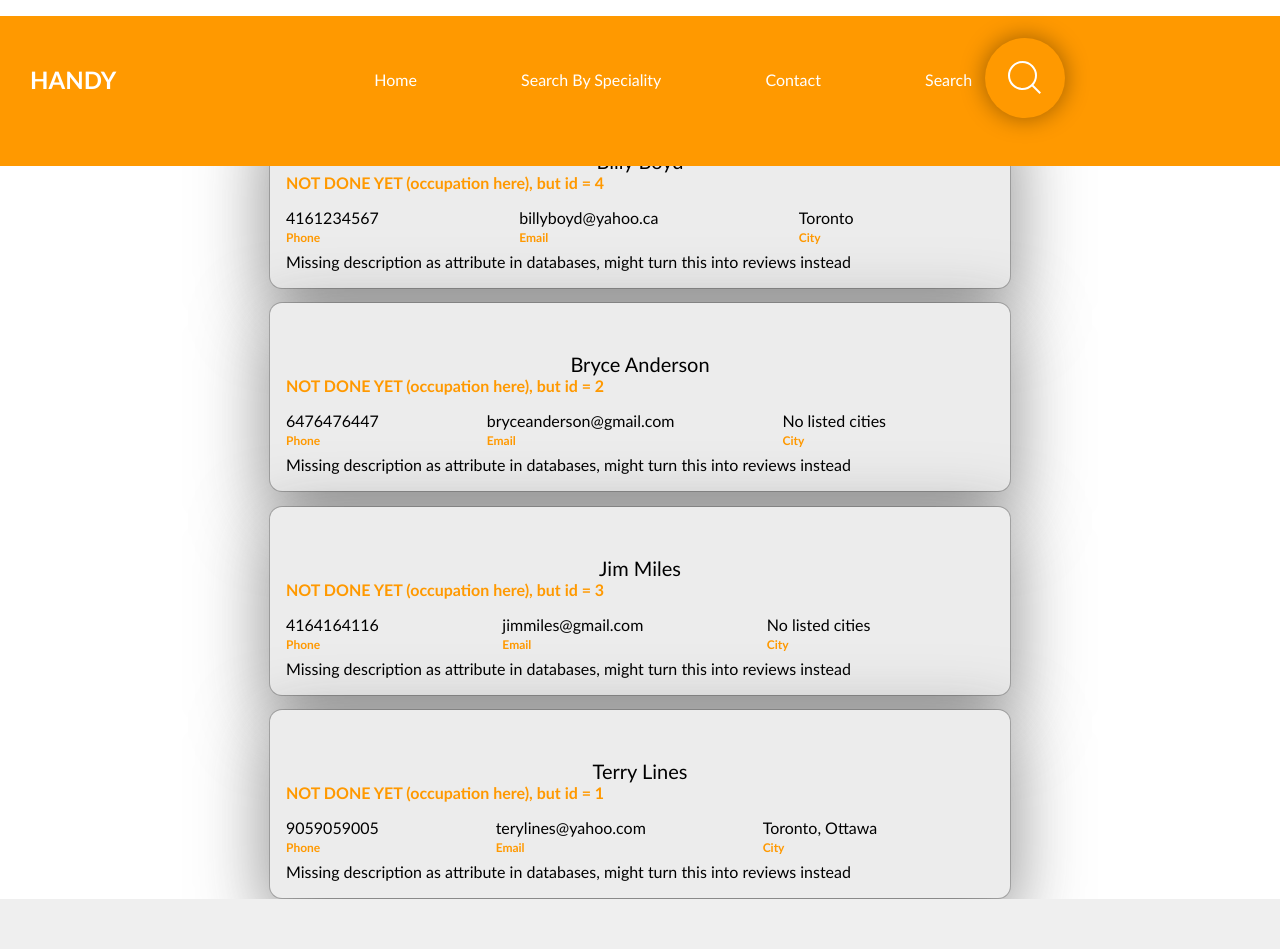
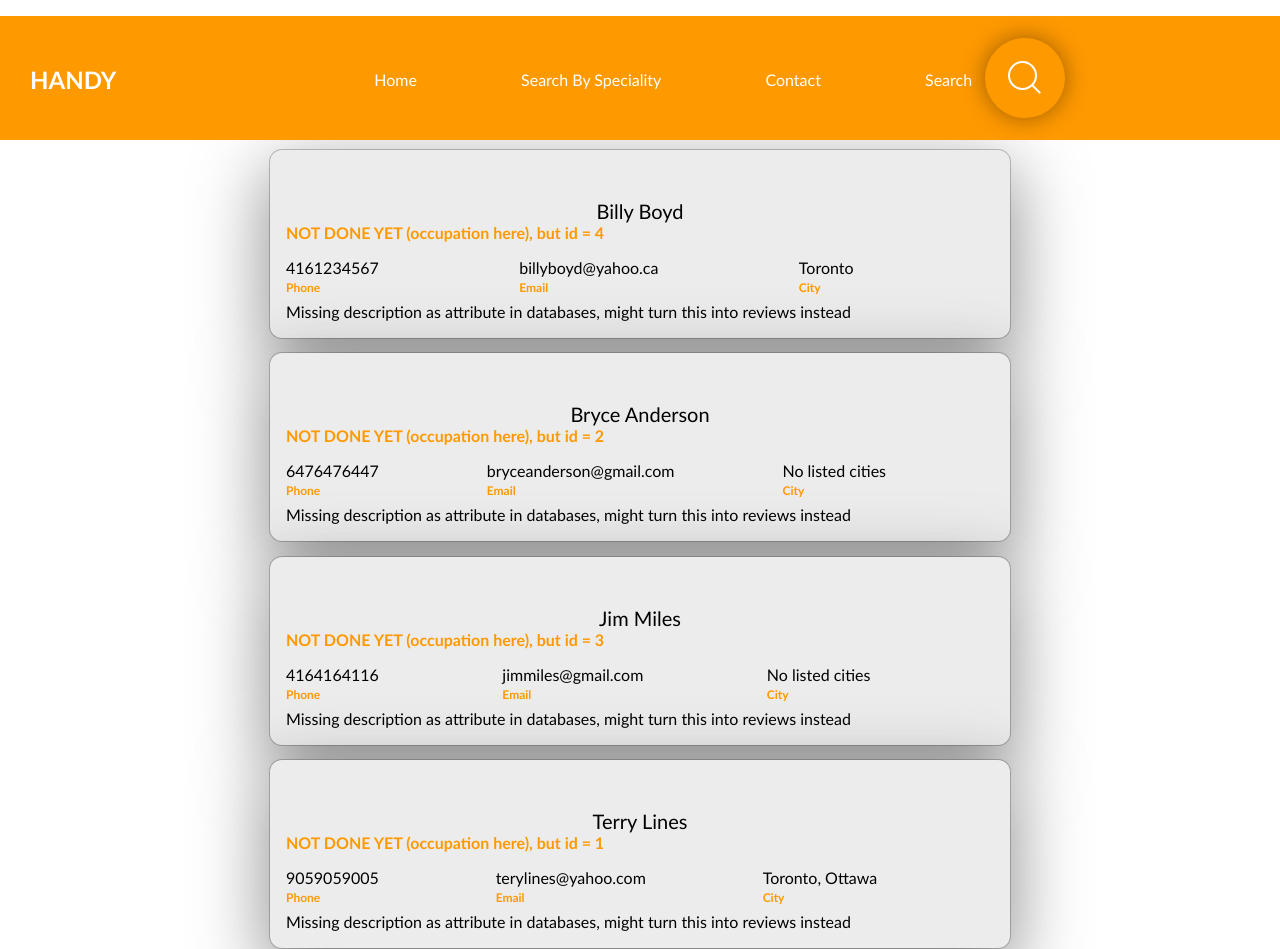
Before and after one commit to JackEshkenazi/Handy-Website, a Django app: page /Home/ in a window 1280 px wide. Before the commit the page ends 899 px from the top, so only its background shows below. Run offline with Django 3.2, Linux system fonts and the light colour scheme; data comes from the database, SQL or seed files in the repository; parts of the project's set-up code (start-up, migrations or seed data) failed here and were passed over.

Commit message:
css work on base.html

```diff
--- a/static/home.css
+++ b/static/home.css
@@ -26,7 +26,7 @@ body {
 }
 
 .hold {
-   padding-top: 100px;
+   padding-top: 150px;
 }
 
 .card {
--- a/static/style.css
+++ b/static/style.css
@@ -13,6 +13,14 @@ body {
 	height: 50px;
 }
 
+.container{
+	position: fixed;
+	width: 100%;
+	z-index: 100;
+	top:0;
+	padding-bottom: 150px;
+}
+
 .nav {
 	background-color: #ff9900;
 	color: #ffffff;
@@ -22,10 +30,6 @@ body {
 	padding-top: 50px;
 	padding-bottom: 50px;
 	padding-right: 50px;
-	position: fixed;
-	width: 100%;
-	z-index: 100;
-	top:0;
 }
 
 .nav > li {
```
